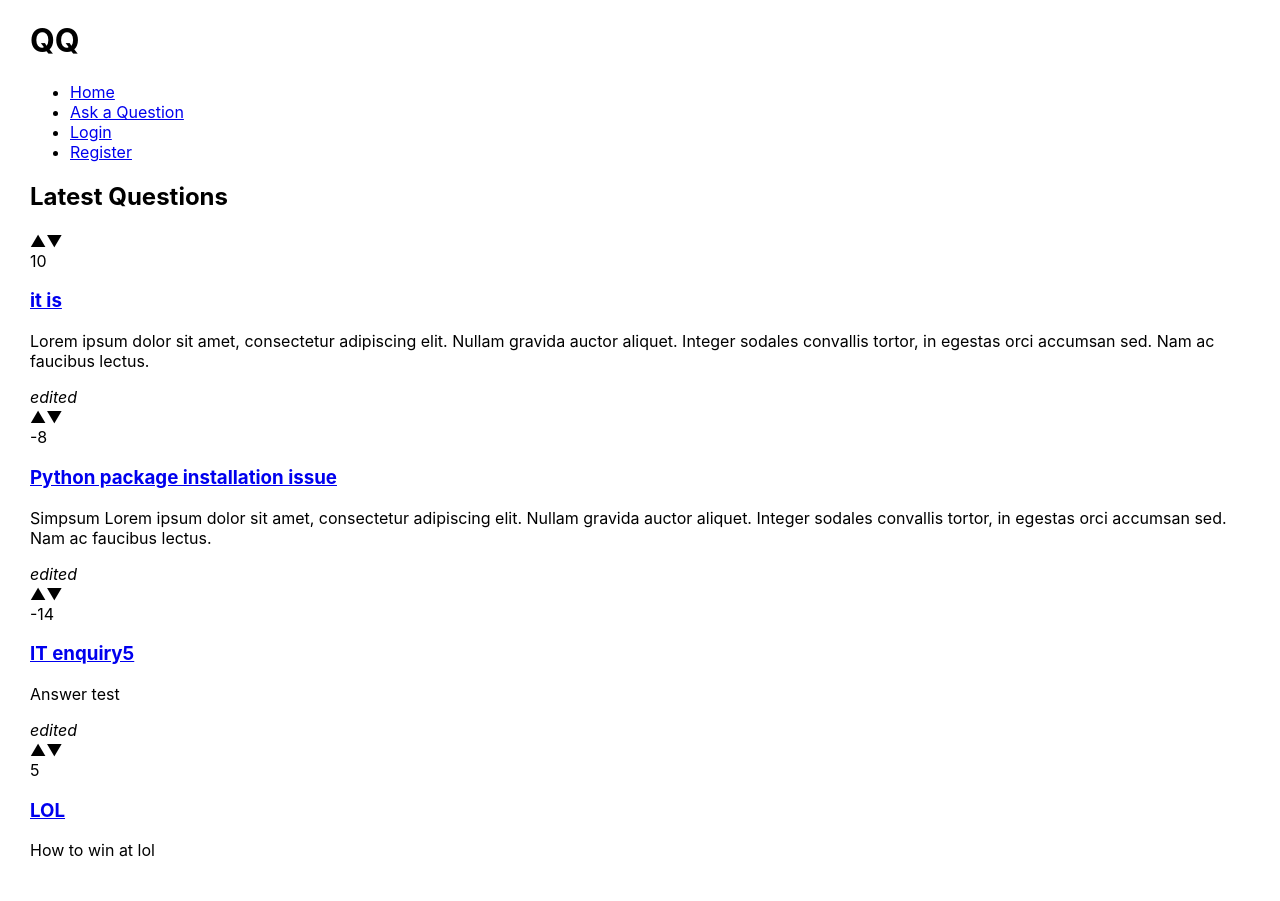
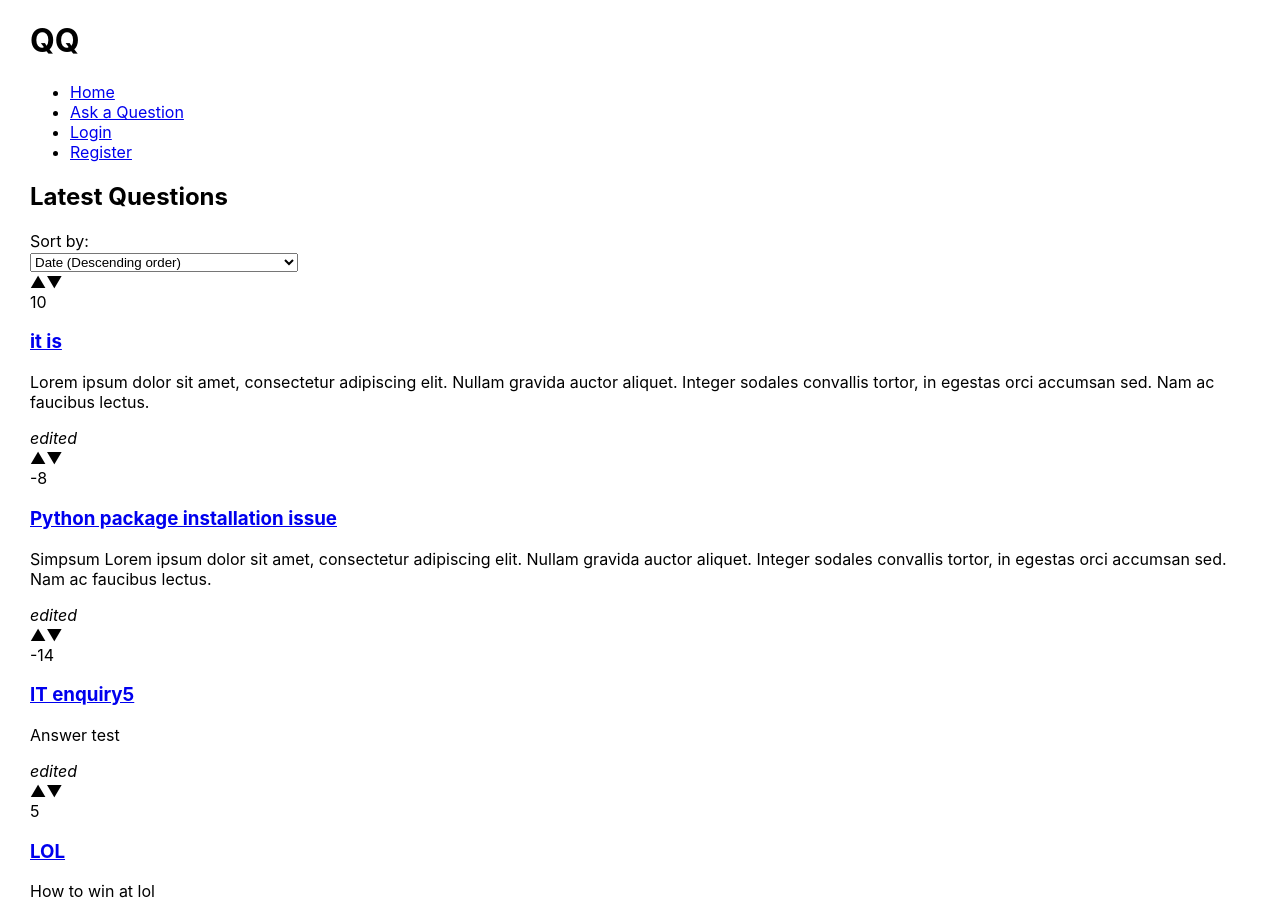
Before and after one commit to EvaldasZak/64-paskaita---Galutinis-atsiskaitymas, a React (Create React App) app: page / in a window 1280 px wide. Before the commit the page ends 860 px from the top, so only its background shows below. Built offline with nearby package versions, Linux system fonts and the light colour scheme; data requests are answered from the project's data file.

Commit message:
Added sort by date functionality

```diff
--- /dev/null
+++ b/src/components/organisms/Sort.jsx
@@ -0,0 +1,33 @@
+import React from "react";
+
+const Sort = ({ toggleSortOrder }) => {
+  const handleSortChange = (e) => {
+    const selectedValue = e.target.value;
+    if (selectedValue === "date-desc") {
+      toggleSortOrder(true); // Sort by ID (Descending order)
+    } else if (selectedValue === "date-asc") {
+      toggleSortOrder(false); // Sort by ID (Ascending order)
+    }
+  };
+
+  return (
+    <div id="question-sort">
+      <label htmlFor="sort-by">Sort by:</label>
+      <div className="select-wrapper">
+        <select name="sort-by" id="sort-by" onChange={handleSortChange}>
+          <option value="date-desc">Date (Descending order)</option>
+          <option value="date-asc">Date (Ascending order)</option>
+          <option value="answers-desc">
+            Number of responses (Descending order)
+          </option>
+          <option value="answers-asc">
+            Number of responses (Ascending order)
+          </option>
+        </select>
+        <div className="select-arrow"></div>
+      </div>
+    </div>
+  );
+};
+
+export default Sort;
--- a/src/components/pages/Home.jsx
+++ b/src/components/pages/Home.jsx
@@ -1,20 +1,37 @@
-import React, { useContext } from "react";
+import React, { useContext, useState } from "react";
+import { Link } from "react-router-dom";
+
 import QuestionsContext from "../../context/QuestionsContext";
-import { Link } from "react-router-dom";
+
+import Vote from "../organisms/Vote";
+import Sort from "../organisms/Sort";
+
 import EditedTag from "../atoms/EditedTag";
-import Vote from "../organisms/Vote";
 
 const Home = () => {
   const { state } = useContext(QuestionsContext);
+  const [sortById, setSortById] = useState(false);
+
+  // Sort the questions based on ID
+  const sortedQuestions = [...state.questions].sort((a, b) => {
+    if (sortById) {
+      return b.id - a.id; // Descending order
+    } else {
+      return a.id - b.id; // Ascending order
+    }
+  });
+
+  const toggleSortOrder = () => {
+    setSortById((prevSortById) => !prevSortById);
+  };
 
   return (
     <>
       <main>
         <section>
           <h2>Latest Questions</h2>
-          {state &&
-            state.questions &&
-            state.questions.map((question) => (
+          <Sort sortById={sortById} toggleSortOrder={toggleSortOrder} />
+          {sortedQuestions.map((question) => (
             <div key={question.id}>
               <Vote
                 type="question"
--- a/src/context/QuestionsContext.jsx
+++ b/src/context/QuestionsContext.jsx
@@ -124,7 +124,7 @@ const reducer = (state, action) => {
 
 const QuestionsProvider = ({ children }) => {
   const initialState = {
-    questions: null,
+    questions: [],
     answers: [],
     error: null,
   };
```
Lines whose indentation alone changed are shown as unchanged.
